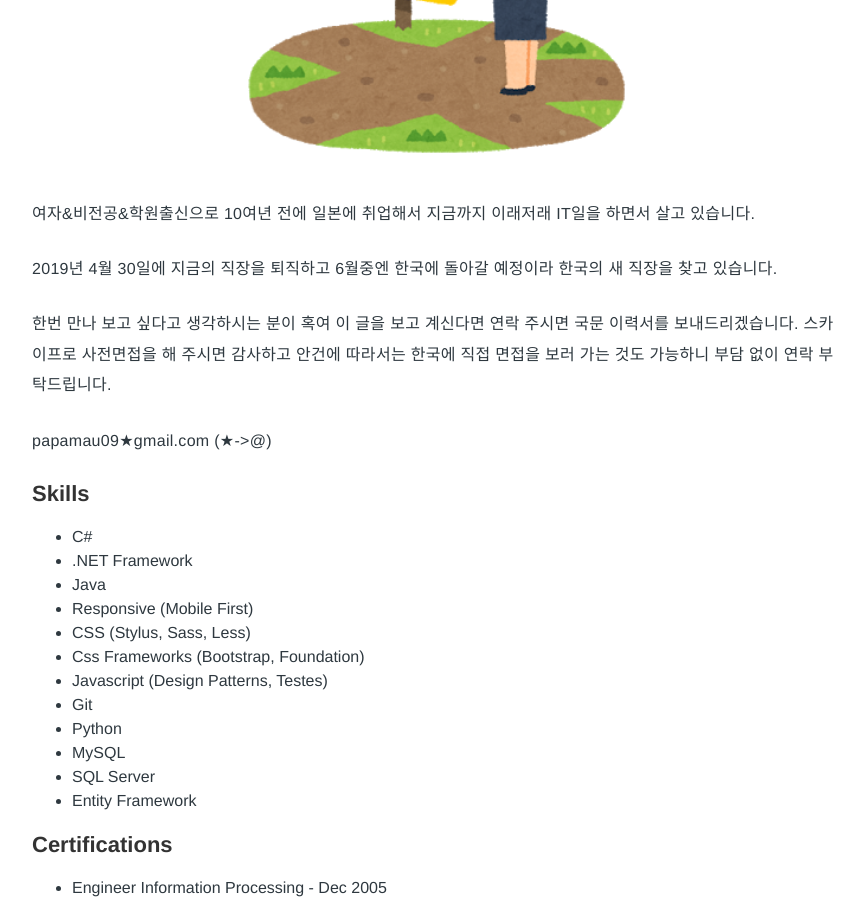
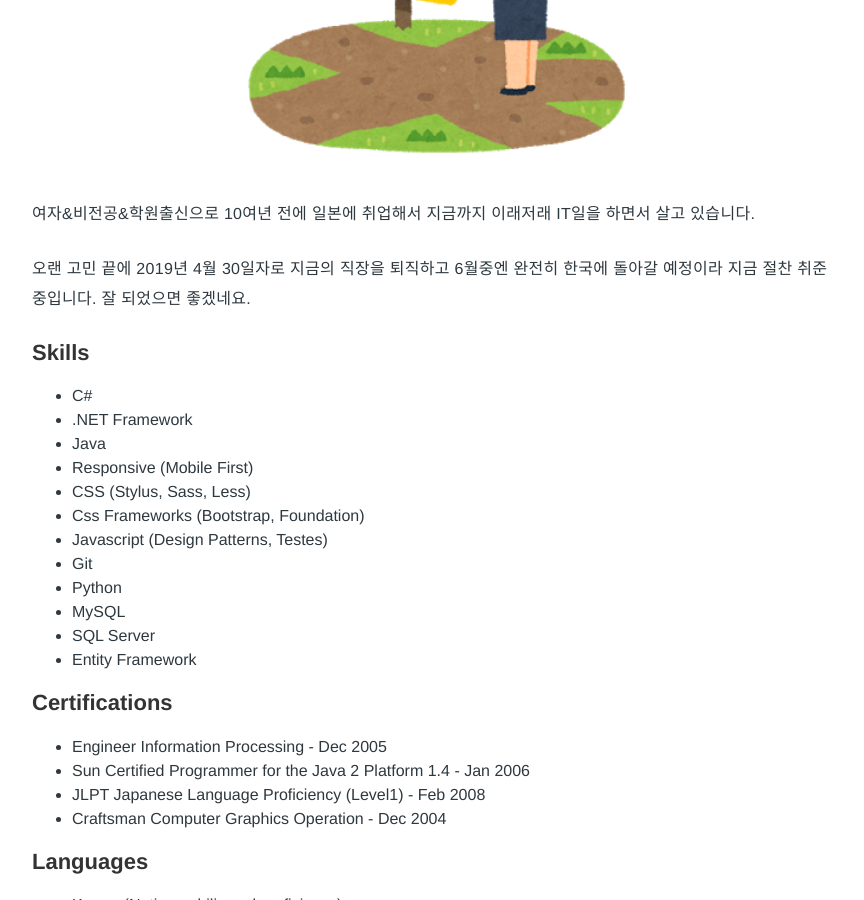
Before and after one commit to Pie001/pie001.github.io, a Jekyll site: the page built from about.md, in a window 1280 px wide and 900 px high, scrolled down 425 px. Shown: the whole window, without its empty margins (203-1067 px from the left). Built offline with Jekyll 4.4.1, drawn with Linux system fonts in a browser that asks for light colours.

Commit message:
Update about.md

```diff
--- a/about.md
+++ b/about.md
@@ -6,11 +6,7 @@
 
 여자&비전공&학원출신으로 10여년 전에 일본에 취업해서 지금까지 이래저래 IT일을 하면서 살고 있습니다.
 
-2019년 4월 30일에 지금의 직장을 퇴직하고 6월중엔 한국에 돌아갈 예정이라 한국의 새 직장을 찾고 있습니다.
-
-한번 만나 보고 싶다고 생각하시는 분이 혹여 이 글을 보고 계신다면 연락 주시면 국문 이력서를 보내드리겠습니다. 스카이프로 사전면접을 해 주시면 감사하고 안건에 따라서는 한국에 직접 면접을 보러 가는 것도 가능하니 부담 없이 연락 부탁드립니다.
-
-papamau09★gmail.com (★->@)
+오랜 고민 끝에 2019년 4월 30일자로 지금의 직장을 퇴직하고 6월중엔 완전히 한국에 돌아갈 예정이라 지금 절찬 취준중입니다. 잘 되었으면 좋겠네요.
 
 
 <h2>Skills</h2>
```
